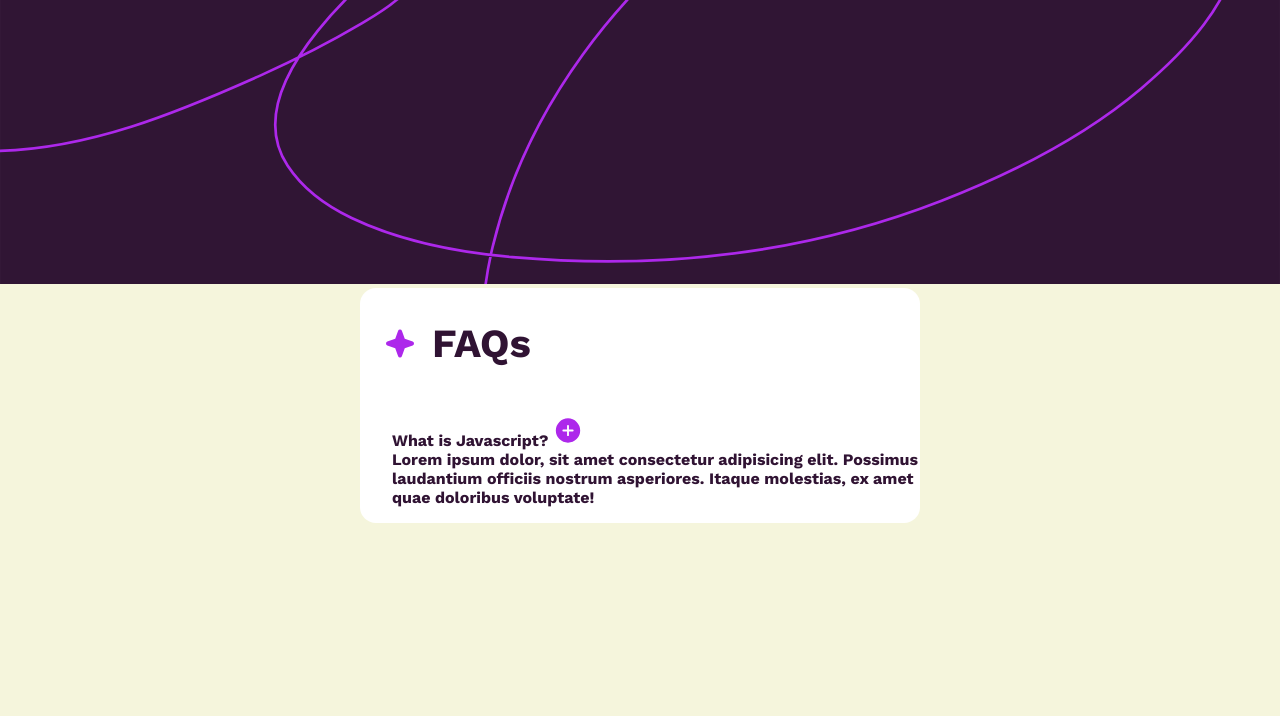
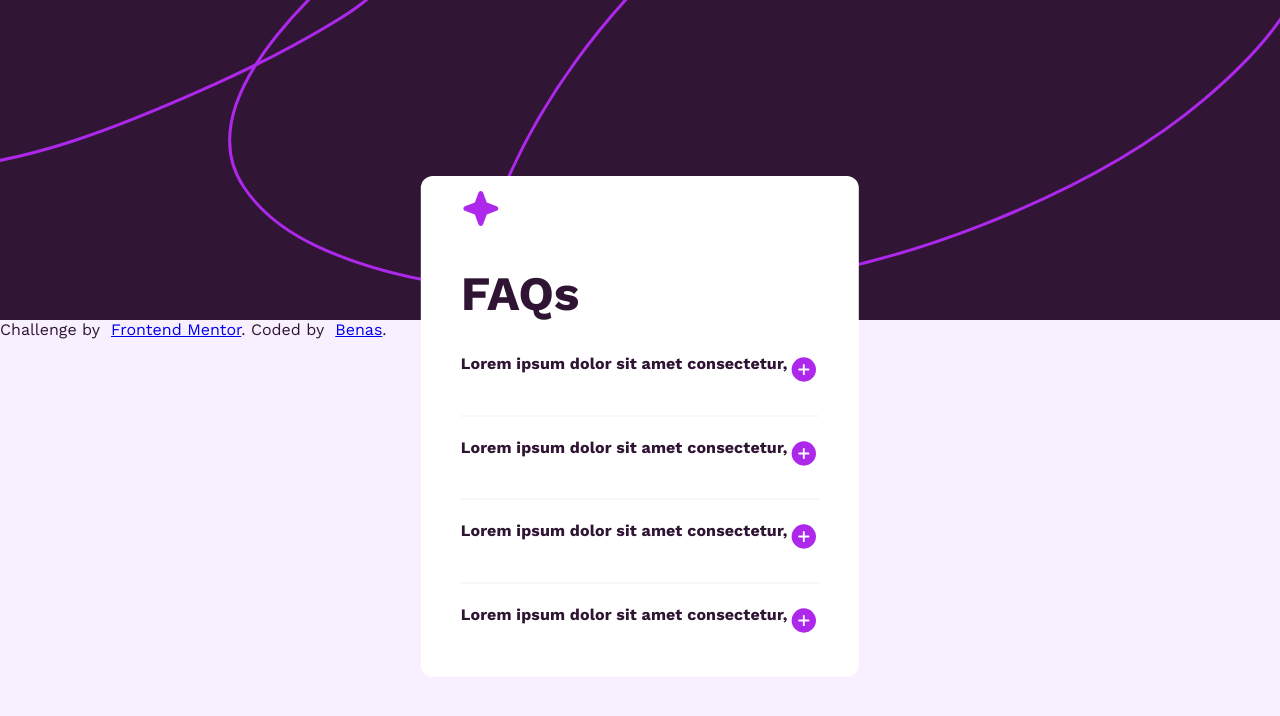
Before and after one commit to riyas2309/faq-accordion-main, a plain HTML site: page index.html in a window 1280 px wide. Drawn offline with nearby package versions, Linux system fonts and the light colour scheme.

Commit message:
completed html and css. created javascript file

```diff
--- a/index.html
+++ b/index.html
@@ -12,31 +12,64 @@
     />
   </head>
   <body>
-    <div class="container">
-      <img
-        src="./assets/images/background-pattern-desktop.svg"
-        alt=""
-        class="background-pattern-desktop"
-      />
-      <div class="card">
-        <div class="heading">
-          <img src="./assets/images/icon-star.svg" alt="" class="icon" />
-          <p>FAQs</p>
-        </div>
-        <div class="contents">
-          <div class="collapse">
-            <div class="question">
-              What is Javascript?
-              <img src="./assets/images/icon-plus.svg" alt="" class="icons" />
-            </div>
-            <div class="answers">
-              Lorem ipsum dolor, sit amet consectetur adipisicing elit. Possimus
-              laudantium officiis nostrum asperiores. Itaque molestias, ex amet
-              quae doloribus voluptate!
-            </div>
-          </div>
-        </div>
+    <div class="background"></div>
+    <div class="wrapper">
+      <div class="faq-header">
+        <img src="./assets/images/icon-star.svg" alt="faq-logo" />
+        <h1>FAQs</h1>
       </div>
+
+      <div class="question-card">
+        <h4 class="question-header">
+          Lorem ipsum dolor sit amet consectetur,
+          <img src="./assets/images/icon-plus.svg" alt="expand" />
+        </h4>
+        <p class="answer-para">
+          Lorem ipsum dolor sit amet consectetur adipisicing elit. Ipsum
+          laudantium earum cumque quaerat fugiat nesciunt non, recusandae
+          tempora atque at.
+        </p>
+      </div>
+      <div class="question-card">
+        <h4 class="question-header">
+          Lorem ipsum dolor sit amet consectetur,
+          <img src="./assets/images/icon-plus.svg" alt="expand" />
+        </h4>
+        <p class="answer-para">
+          Lorem ipsum dolor sit amet consectetur adipisicing elit. Ipsum
+          laudantium earum cumque quaerat fugiat nesciunt non, recusandae
+          tempora atque at.
+        </p>
+      </div>
+      <div class="question-card">
+        <h4 class="question-header">
+          Lorem ipsum dolor sit amet consectetur,
+          <img src="./assets/images/icon-plus.svg" alt="expand" />
+        </h4>
+        <p class="answer-para">
+          Lorem ipsum dolor sit amet consectetur adipisicing elit. Ipsum
+          laudantium earum cumque quaerat fugiat nesciunt non, recusandae
+          tempora atque at.
+        </p>
+      </div>
+      <div class="question-card">
+        <h4 class="question-header">
+          Lorem ipsum dolor sit amet consectetur,
+          <img src="./assets/images/icon-plus.svg" alt="expand" />
+        </h4>
+        <p class="answer-para">
+          Lorem ipsum dolor sit amet consectetur adipisicing elit. Ipsum
+          laudantium earum cumque quaerat fugiat nesciunt non, recusandae
+          tempora atque at.
+        </p>
+      </div>
+    </div>
+    <div class="attribution">
+      Challenge by&nbsp;
+      <a href="https://www.frontendmentor.io?ref=challenge" target="_blank">
+        Frontend Mentor</a
+      >. Coded by&nbsp;
+      <a href="https://www.frontendmentor.io/profile/Gudelis">Benas</a>.
     </div>
   </body>
 </html>
--- a/style.css
+++ b/style.css
@@ -1,51 +1,88 @@
 @import url("https://fonts.googleapis.com/css2?family=Work+Sans:wght@400;600;700&display=swap");
-
-* {
+body {
+  box-sizing: border-box;
   margin: 0;
   padding: 0;
-  box-sizing: border-box;
+  font-size: 16px;
   font-family: "Work Sans", sans-serif;
+  width: 100%;
+  background-color: hsl(275, 100%, 97%);
+  color: hsl(292, 42%, 14%);
 }
-.container {
-  background-color: beige;
-  height: 100vh;
-  width: 100vw;
+.background {
+  background-image: url(./assets/images/background-pattern-desktop.svg);
+  height: 40vh;
+  background-size: cover;
+  background-position: top;
+  position: relative;
 }
-.background-pattern-desktop {
-  max-width: 100%;
-  max-height: auto;
+.wrapper {
+  width: 28%;
+  background-color: white;
+  border-radius: 12px;
+  position: absolute;
+  padding: 12px 40px;
+  top: 22%;
+  left: 50%;
+  transform: translateX(-50%);
 }
-.card {
-  height: auto;
-  width: 70vh;
-  background-color: white;
-  border-radius: 2vh;
-  margin: auto;
-  box-shadow: inset;
+.wrapper p {
+  color: hsl(292, 16%, 49%);
+  line-height: 22px;
+  padding-bottom: 12px;
 }
-.heading {
+.wrapper h4 {
+  letter-spacing: 0.125px;
+  padding-bottom: 8px;
+}
+.wrapper div {
+  border-bottom: 2px solid rgba(240, 240, 240, 0.525);
+}
+.wrapper div:last-child,
+.wrapper div:first-child {
+  border-bottom: none;
+}
+.faq-header h1 {
+  font-size: 48px;
+}
+.question-header {
+  cursor: pointer;
   display: flex;
-  font-size: 40px;
-  font-weight: bolder;
-  gap: 1rem;
-  color: #301333ff;
-  padding: 2rem 3vh;
-}
-.icon {
-  width: 4vh;
-}
-
-.questions {
-  display: flex;
-  align-items: center;
   justify-content: space-between;
 }
-.collapse {
-  color: #301333ff;
-  margin-top: 2vh;
-  padding-bottom: 1rem;
-  cursor: pointer;
-  font-size: medium;
-  font-weight: bold;
-  margin-left: 2rem;
+.question-header:hover {
+  color: rgb(173, 40, 235);
 }
+.answer-para {
+  display: none;
+}
+@media only screen and (max-width: 375) {
+  .background {
+    background-image: url(./assets/images/background-pattern-mobile.svg);
+    background-size: contain;
+    height: 25vh;
+    position: relative;
+  }
+  h4 {
+    font-size: 95%;
+  }
+  h4 img {
+    margin-left: 24px;
+  }
+  .wrapper {
+    width: 75%;
+    padding: 6px 20px;
+  }
+
+  .faq-header img {
+    width: 10%;
+  }
+
+  .faq-header h1 {
+    font-size: 34px;
+  }
+
+  .faq-header {
+    height: 10%;
+  }
+}
```
Also changed, not shown: script.js (added, +41 -0 lines).
